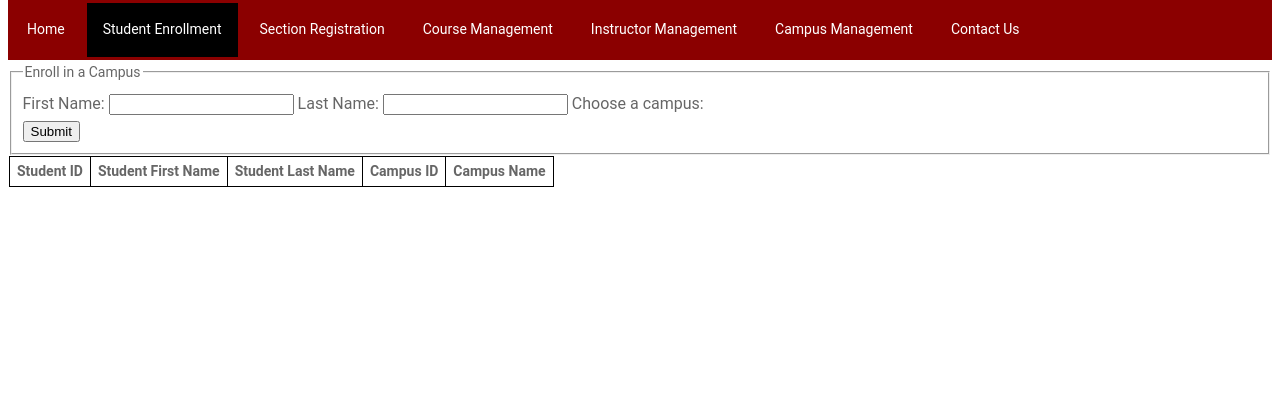
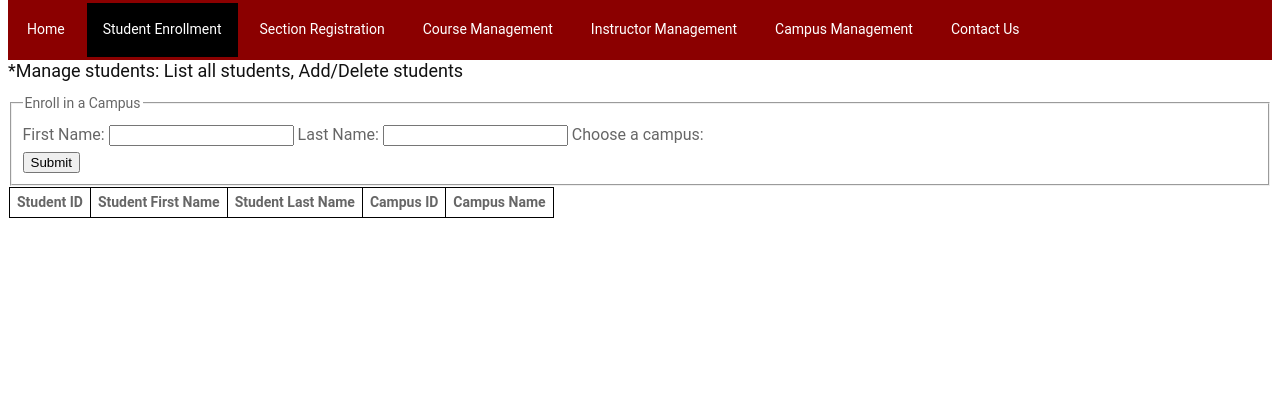
Before and after one commit to lyanita/cs340-project, a Flask app: page /students.html in a window 1280 px wide. Shown: the part 83-500 px from the top of the page. Run offline with Flask 2, Linux system fonts and the light colour scheme; data that the repository does not hold is empty; some libraries are stand-ins or nearby versions.

Commit message:
Updated page title, added description on the page

```diff
--- a/templates/students.html
+++ b/templates/students.html
@@ -2,7 +2,7 @@
 <html>
 
 <head>
-    <title>AH University</title>
+    <title>AH University - Manage students</title>
     <link rel="stylesheet" href="../static/css/main.css">
 </head>
 
@@ -21,6 +21,8 @@
             <li class="link"><a href="contact.html">Contact Us</a></li>
         </ul>
     </div>
+
+    <h4>*Manage students: List all students, Add/Delete students</h4>
 
     <div class="forms">
         <form method="post">
```
